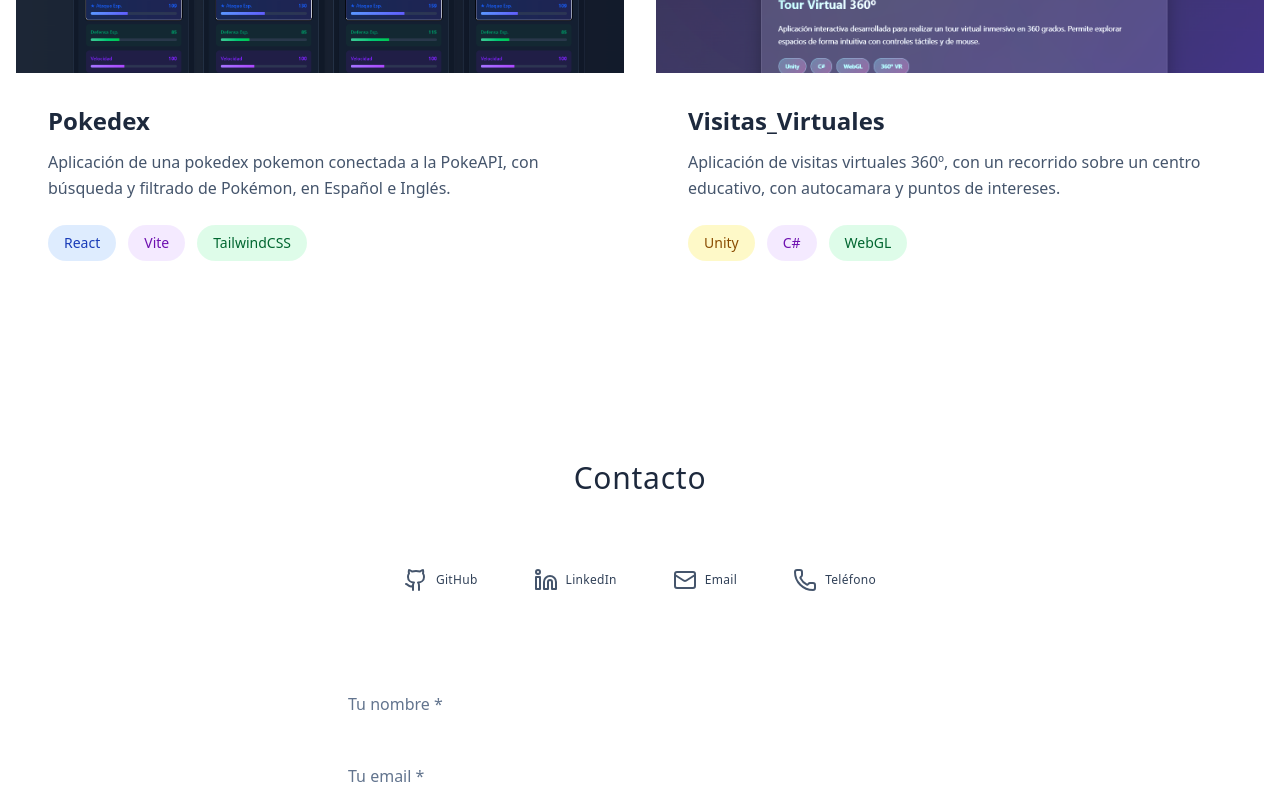
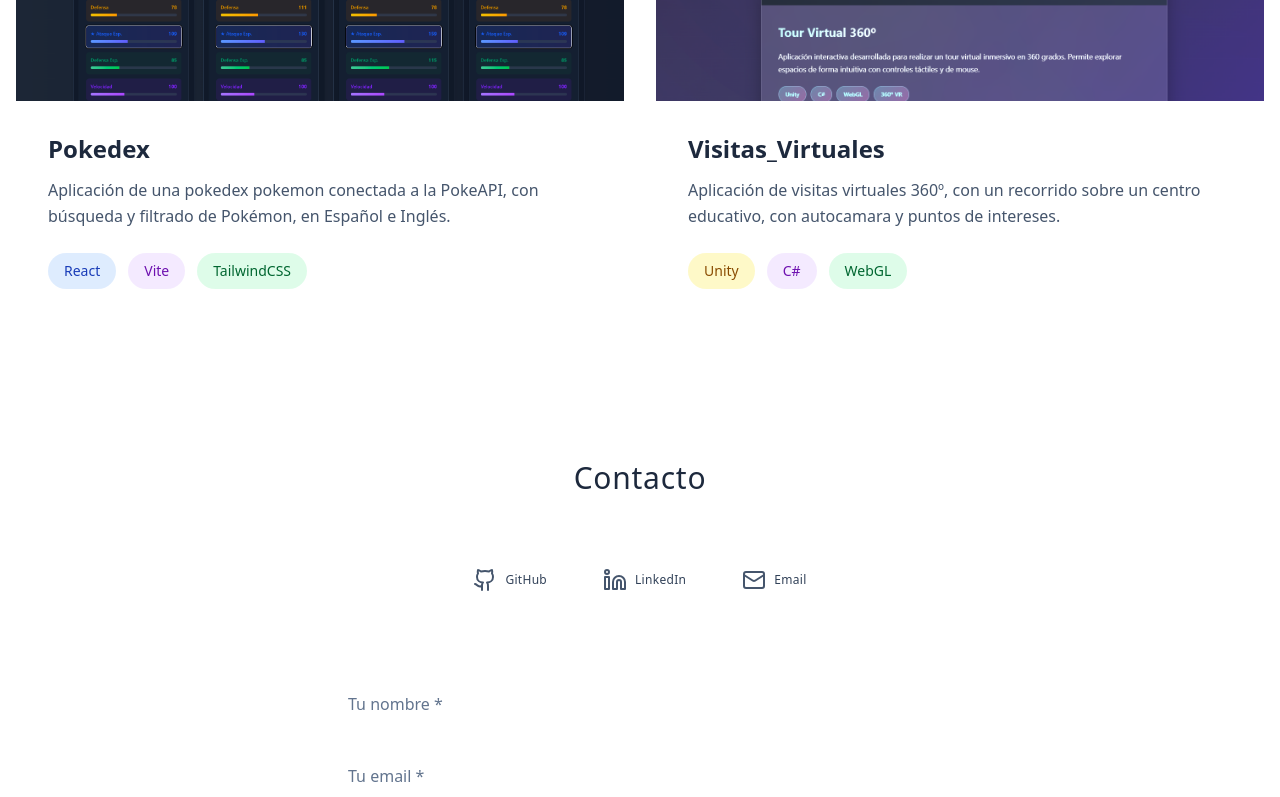
Before and after one commit to SergioRIZ/PORTFOLIO, a React (Vite) app in the folder Portfolio-Proyectos/: page / in a window 1280 px wide. Shown: the part 1983-2780 px from the top of the page. Built offline with nearby package versions, Linux system fonts and the light colour scheme.

Commit message:
Linkedin

```diff
--- a/Portfolio-Proyectos/src/assets/Components/Body/Projects.jsx
+++ b/Portfolio-Proyectos/src/assets/Components/Body/Projects.jsx
@@ -101,7 +101,7 @@ const Projects = () => {
     } else {
       return {
         section: 'min-h-screen flex items-center justify-center px-4 bg-gradient-to-br from-slate-50 via-white to-slate-100',
-        title: 'text-3xl md:text-5xl font-bold text-center mb-12 text-slate-800 font-light tracking-wide',
+        title: 'flex justify-center text-6xl mb-20 bg-gradient-to-r from-blue-600 via-purple-600 to-pink-600 bg-clip-text text-transparent tracking-wide',
         projectCard: 'bg-white/98 backdrop-blur-md border border-slate-200/80 shadow-lg shadow-slate-200/30 rounded-xl overflow-hidden hover:shadow-xl hover:shadow-slate-200/50 transition-all duration-300 hover:scale-[1.02]',
         projectTitle: 'text-2xl font-semibold mb-3 text-slate-800',
         projectDescription: 'text-slate-600 font-medium text-base mb-6 leading-relaxed',
--- a/Portfolio-Proyectos/src/assets/Components/Contact/Contact.jsx
+++ b/Portfolio-Proyectos/src/assets/Components/Contact/Contact.jsx
@@ -1,5 +1,5 @@
 import React, { useState, useEffect } from 'react';
-import { Mail, Github, Linkedin, Phone } from 'lucide-react';
+import { Mail, Github, Linkedin } from 'lucide-react';
 
 const Contact = ({ className = "", showLabels = false, size = 18, withBackground = false }) => {
   const [isDarkMode, setIsDarkMode] = useState(false);
@@ -32,22 +32,16 @@ const Contact = ({ className = "", showLabels = false, size = 18, withBackground
     },
     {
       icon: Linkedin,
-      href: 'https://www.linkedin.com/public-profile/settings?trk=d_flagship3_profile_self_view_public_profile',
+      href: 'https://www.linkedin.com/in/sergiori/',
       label: 'LinkedIn - Conectemos profesionalmente',
       text: isDarkMode ? '[LINKEDIN]' : 'LinkedIn'
     },
     {
-      icon: Mail,
-      href: 'mailto:sroldan.dev@gmail.com?subject=Hola! Me interesa contactarte&body=Hola, me gustaría hablar contigo sobre...',
-      label: 'Email directo - Escríbeme',
-      text: isDarkMode ? '[EMAIL]' : 'Email'
+    icon: Mail,
+    href: 'https://mail.google.com/mail/?view=cm&to=sroldan.dev@gmail.com&su=Hola! Me interesa contactarte&body=Hola, me gustaría hablar contigo sobre...',
+    label: 'Email directo - Escríbeme',
+    text: isDarkMode ? '[EMAIL]' : 'Email'
     },
-    {
-      icon: Phone,
-      href: 'tel:+34123456789',
-      label: 'Llamada directa',
-      text: isDarkMode ? '[PHONE]' : 'Teléfono'
-    }
   ];
 
   // Estilos dinámicos usando el mismo patrón que el Header
@@ -86,8 +80,8 @@ const Contact = ({ className = "", showLabels = false, size = 18, withBackground
             <a
               key={contact.label}
               href={contact.href}
-              target={contact.href.startsWith('mailto:') || contact.href.startsWith('tel:') ? '_self' : '_blank'}
-              rel={contact.href.startsWith('mailto:') || contact.href.startsWith('tel:') ? '' : 'noopener noreferrer'}
+              target={contact.href.startsWith('mailto:') ? '_self' : '_blank'}
+              rel={contact.href.startsWith('mailto:') ? '' : 'noopener noreferrer'}
               className={`flex items-center ${showLabels ? 'space-x-2' : ''} ${styles.link}`}
               aria-label={contact.label}
               title={contact.label}
```
